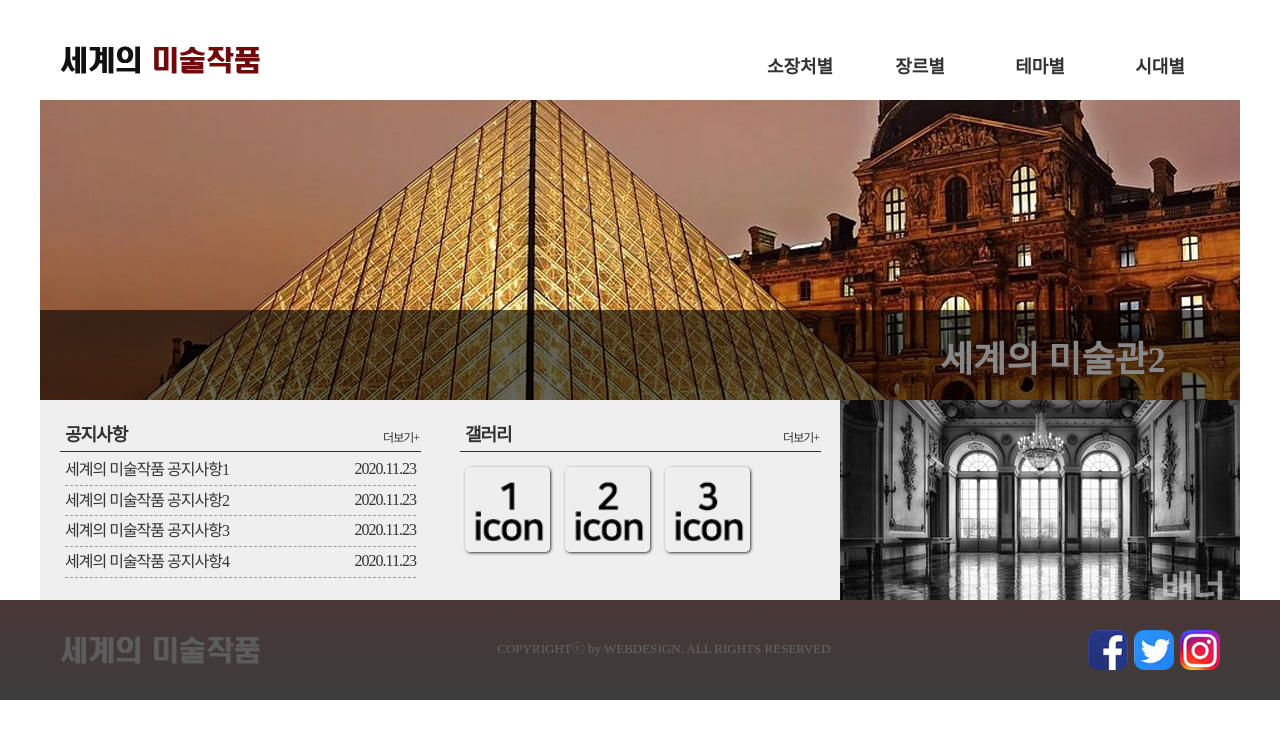
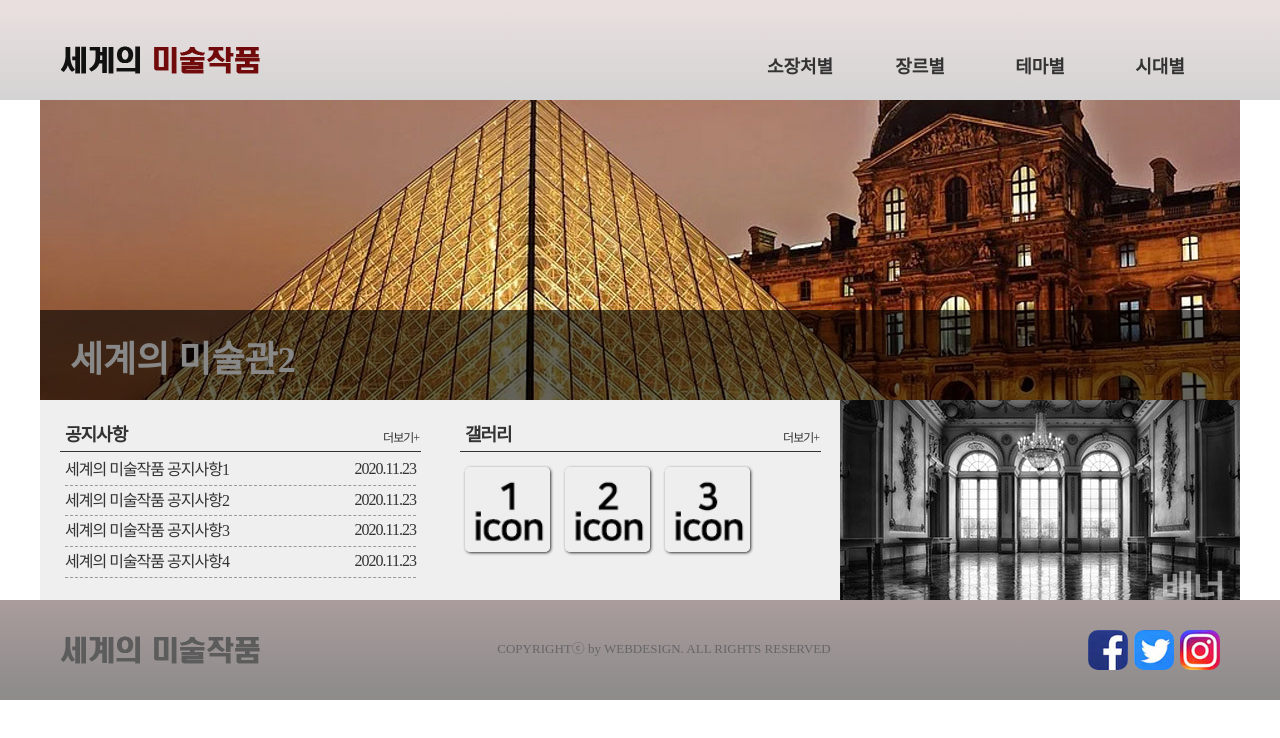
Before and after one commit to nyung172/html, a plain HTML site: page exam_b3/index.html in a window 1280 px wide. Drawn offline with Linux system fonts and the light colour scheme.

Commit message:
Add files via upload

```diff
--- a/exam_b3/css/style.css
+++ b/exam_b3/css/style.css
@@ -32,6 +32,7 @@ body {
 .wrapper {
     width: 100%;
     height: 100px;
+    background: linear-gradient(to top, #d4d3d3, #ebe0e0);
     /* background: linear-gradient(to top, #6b0e0e, #710b0b); */
 }
 
@@ -157,7 +158,7 @@ nav>ul>li:hover>a {
     display: inline-block;
     font-size: 36px;
     font-weight: 700;
-    padding: 20px 0 0 900px;
+    padding: 20px 0 0 30px;
     color: #888;
     background-color: rgba(0, 0, 0, 0.6);
 }
@@ -282,7 +283,7 @@ h2 {
 .footer {
     width: 100%;
     height: 100px;
-    background: linear-gradient(to top, #3d3d3d, #493636);
+    background: linear-gradient(to top, #8f8c8c 10%, #aa9c9c);
     /* background: linear-gradient(to top, #6b0e0e, #710b0b); */
 }
 
```
